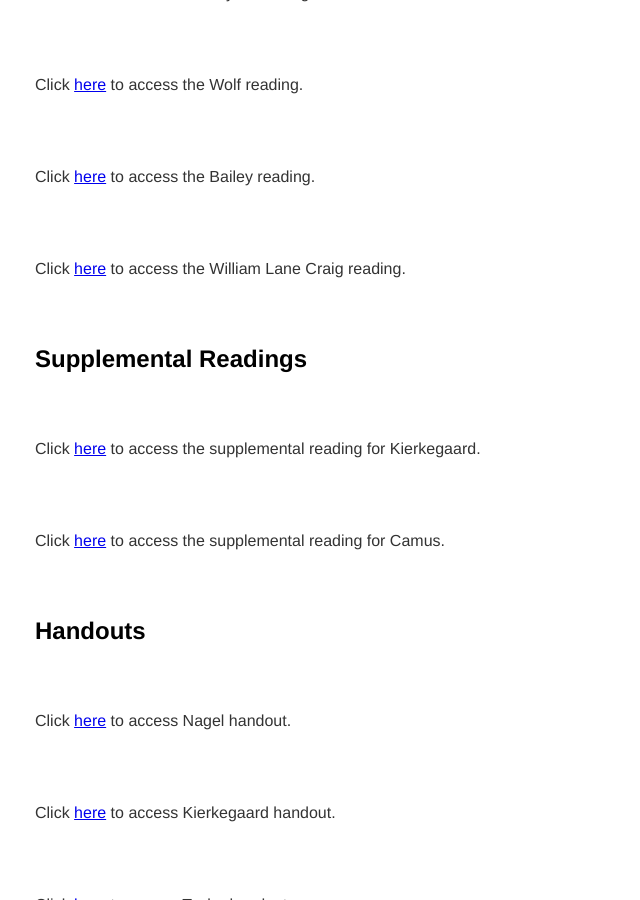
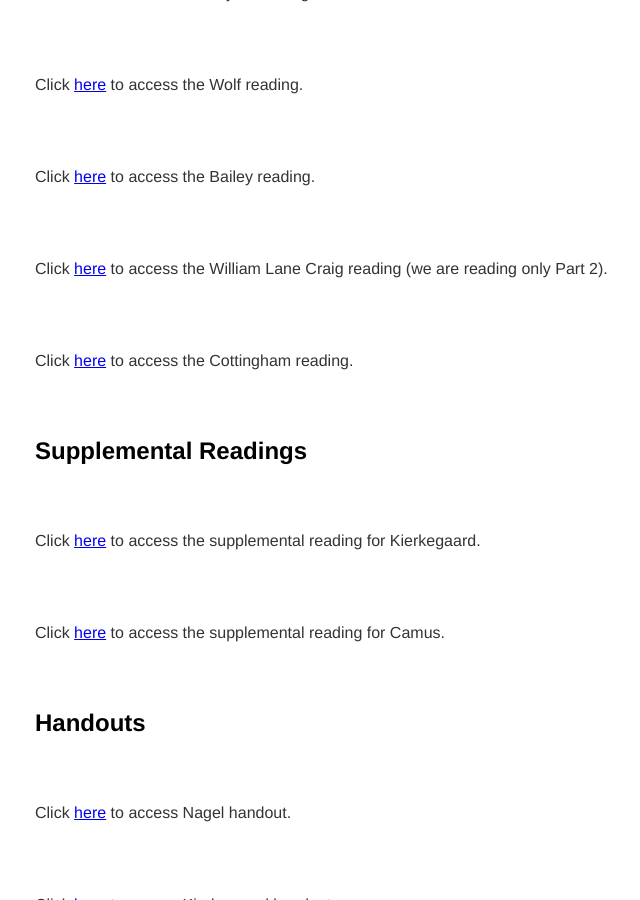
Before and after one commit to kevinjpatton/kevinjpatton.github.io, a Jekyll site: the page built from teaching/phil_1010/index.html, in a window 1280 px wide and 900 px high, scrolled down 1142 px. Shown: the whole window, without its empty margins (157-797 px from the left). Built offline with Jekyll 4.4.1, drawn with Linux system fonts in a browser that asks for light colours; Markdown is read by kramdown in place of the engine named in the settings.

Commit message:
Update index.html

```diff
--- a/teaching/phil_1010/index.html
+++ b/teaching/phil_1010/index.html
@@ -16,7 +16,8 @@ title: Teaching - Phil 1010
 <p>Click <a href="/teaching/phil_1010/Richard Taylor - The Meaning of Life.pdf" target="_blank">here</a> to access the Taylor reading.</p>
 <p>Click <a href="/teaching/phil_1010/Susan Wolf - The Meanings of Lives.pdf" target="_blank">here</a> to access the Wolf reading.</p>
 <p>Click <a href="/teaching/phil_1010/Richard Bailey - Meaning and Frankls Existential Psychiatry.pdf" target="_blank">here</a> to access the Bailey reading.</p>
-<p>Click <a href="William Lane Craig - Reasonable Faith.pdf" target="_blank">here</a> to access the William Lane Craig reading.</p>
+<p>Click <a href="William Lane Craig - Reasonable Faith.pdf" target="_blank">here</a> to access the William Lane Craig reading (we are reading only Part 2).</p>
+<p>Click <a href="John Cottingham - The Meaning of Life and Transcendence.pdf" target="_blank">here</a> to access the Cottingham reading.</p>
 
 <h2>Supplemental Readings</h2>
 <p>Click <a href="https://iep.utm.edu/mean-ear/#SH2b" target="_blank">here</a> to access the supplemental reading for Kierkegaard.</p>
```
